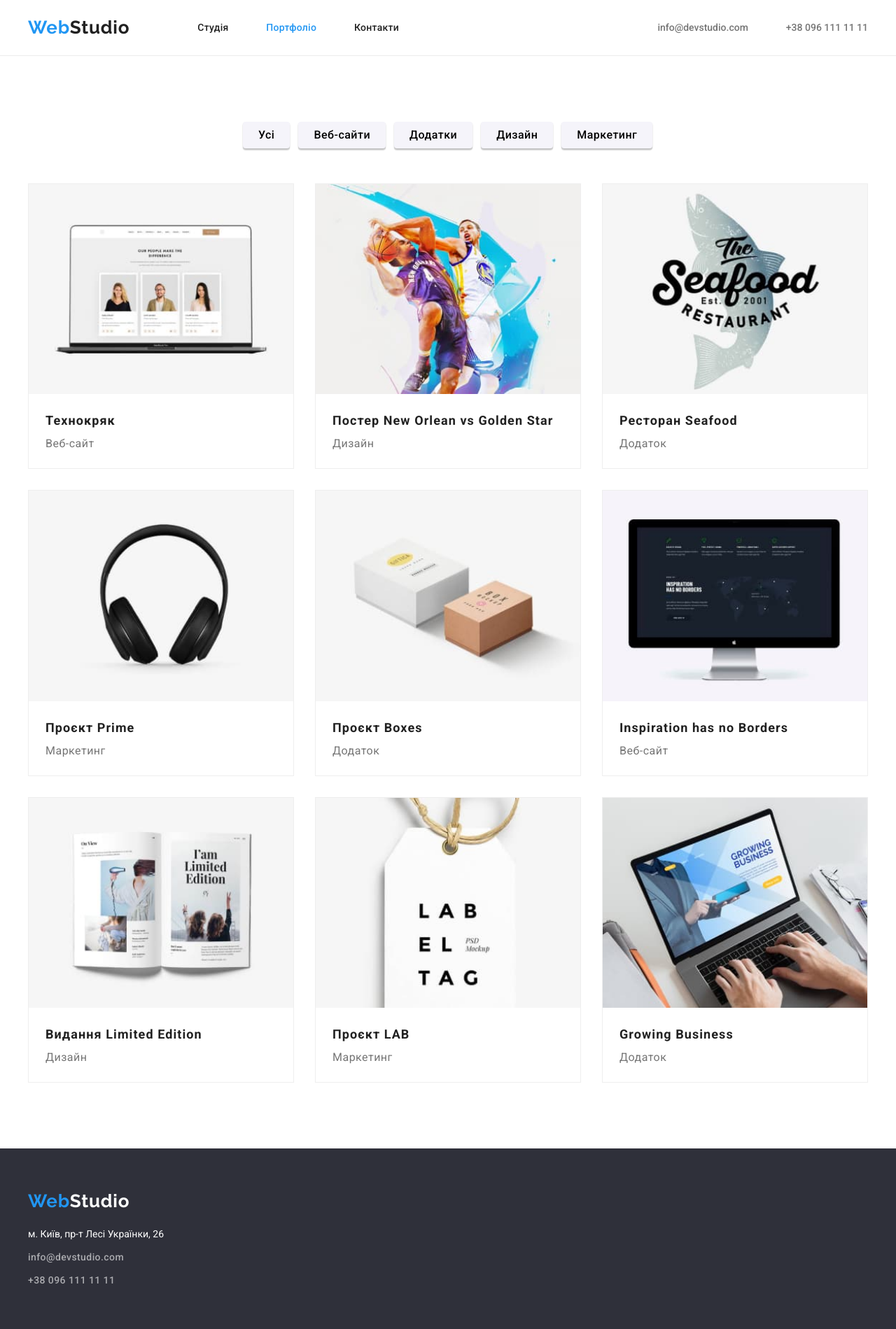
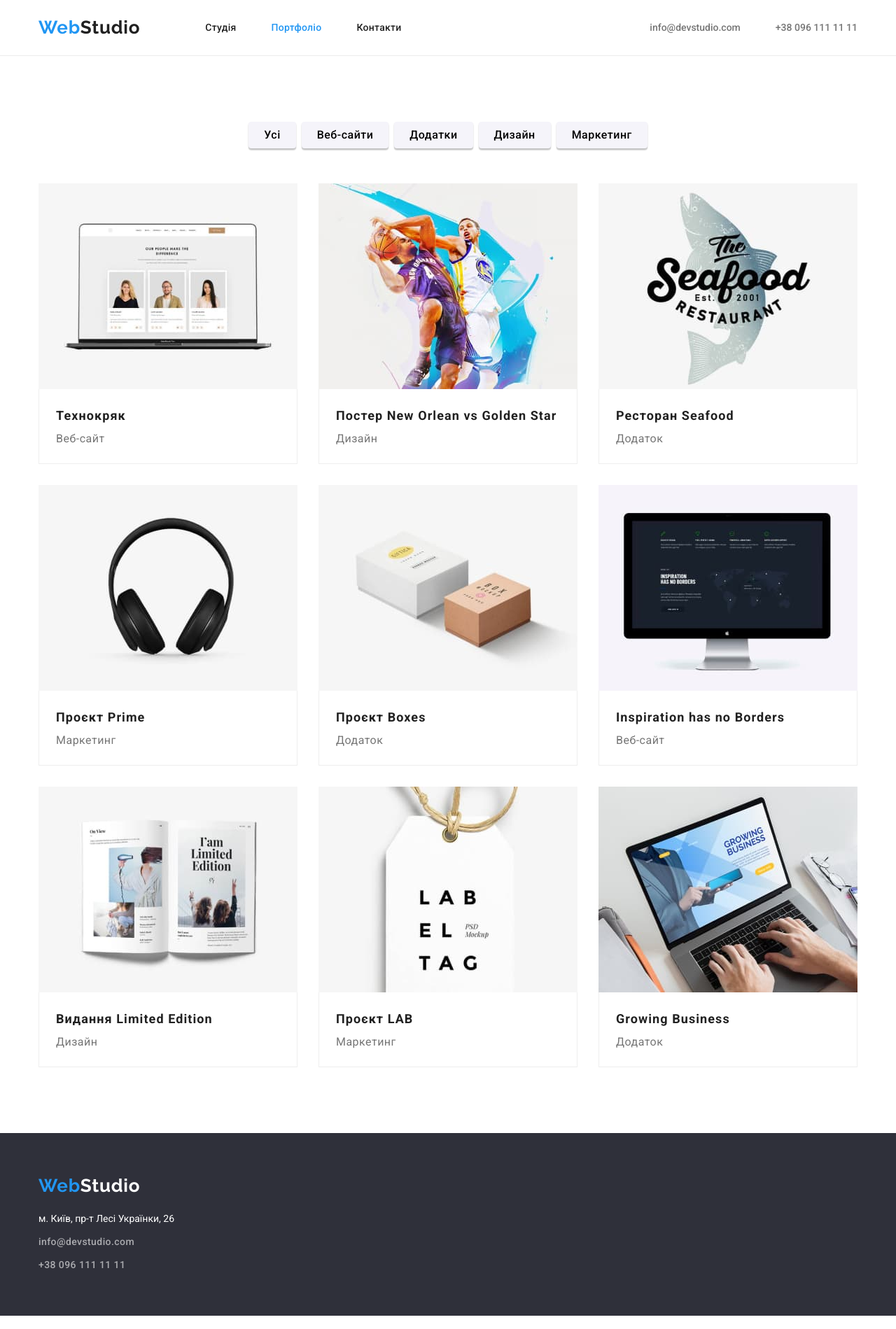
Before and after one commit to AlexandrHaiduk/goit-markup-hw-03, a plain HTML site: page portfolio.html in a window 1280 px wide. Shown: the whole page at 70% size. Drawn offline with Linux system fonts and the light colour scheme.

Commit message:
fixed after mantors remarks

```diff
--- a/css/styles.css
+++ b/css/styles.css
@@ -18,21 +18,17 @@ body {
   color: var(--main-text-color);
 }
 
-ul {
-  display: inline-block;
-  margin: 0;
-  padding-left: 0;
-}
-
 h1,
 h2,
 h3,
+h4,
+h5,
+h6,
+ul,
+ol,
 p {
   margin: 0;
-}
-
-.section {
-  padding: 94px 0;
+  padding: 0;
 }
 
 .link {
@@ -43,24 +39,35 @@ p {
   list-style: none;
 }
 
-.item {
-  display: inline-block;
+img {
+  display: block;
+  max-width: 100%;
+  height: auto;
 }
+
 .container {
   width: 1200px;
   margin: 0 auto;
-  display: flex;
-  justify-content: space-between;
-  align-items: center;
+  padding-left: 15px;
+  padding-right: 15px;
 }
 
-header {
-  display: block;
+/* ----------------!!!INDEX.HTML!!!---------------- */
+
+.page-header {
   padding: 24px 0;
   border-bottom: 1px solid var(--header-border-color);
 }
 
-/* ----------------!!!INDEX.HTML!!!---------------- */
+.header-container {
+  display: flex;
+  align-items: center;
+}
+
+.header-menu {
+  display: flex;
+  align-items: center;
+}
 
 .logo {
   font-family: var(--logo-font), sans-serif;
@@ -69,7 +76,6 @@ header {
   line-height: 1.2;
   letter-spacing: 0.03em;
   color: var(--accent-color);
-  vertical-align: middle;
 }
 
 .logo-second-part {
@@ -82,14 +88,14 @@ header {
   line-height: 1.14;
   letter-spacing: 0.02em;
   margin-left: 93px;
-  display: inline-block;
+  display: flex;
 }
 
 .nav-main .link {
   color: var(--main-text-color);
 }
 
-.nav-main .item:nth-child(n + 2) {
+.nav-main .item:not(:first-child) {
   margin-left: 50px;
 }
 
@@ -98,16 +104,21 @@ header {
   color: var(--accent-color);
 }
 
+.contacts {
+  margin-left: auto;
+  display: flex;
+}
+
+.contacts .item:not(:first-child) {
+  margin-left: 50px;
+}
+
 .mail,
 .telephone {
   font-size: 14px;
   line-height: 1.14;
   font-weight: 500;
   color: var(--secondary-text-color);
-}
-
-.telephone {
-  margin-left: 50px;
 }
 
 .mail:focus,
@@ -122,6 +133,8 @@ header {
 .hero {
   background-color: var(--secondary-accent-color);
   text-align: center;
+  padding-top: 200px;
+  padding-bottom: 200px;
 }
 
 .hero-heading {
@@ -133,7 +146,6 @@ header {
   color: var(--white-color);
   width: 696px;
   margin: 0 auto;
-  margin-top: 106px;
 }
 
 .hero-button {
@@ -145,7 +157,6 @@ header {
   color: var(--white-color);
   background-color: var(--accent-color);
   margin-top: 30px;
-  margin-bottom: 106px;
   width: 216px;
   box-shadow: 0px 4px 4px rgba(0, 0, 0, 0.15);
   border: 0px;
@@ -161,13 +172,18 @@ header {
 
 /* !!!!!!! ADVANTAGE SECTION!!!!!!!! */
 
+.advantage {
+  padding-top: 94px;
+  padding-bottom: 94px;
+}
+
 .advantage .list {
   display: flex;
-  justify-content: space-between;
+  gap: 30px;
 }
 
-.advantage .item:nth-child(n + 2) {
-  margin-left: 30px;
+.advantage .item {
+  flex-basis: calc((100%-30px)/4);
 }
 
 .advantage-titles {
@@ -188,31 +204,34 @@ header {
 
 /* !!!!!!!!ABOUT SECTION!!!!!!!!!!! */
 
+.about {
+  text-align: center;
+  padding-bottom: 94px;
+}
 .about-heading {
   font-size: 36px;
   line-height: 1.17;
   font-weight: 700;
   letter-spacing: 0.03em;
-  margin: 0 auto;
   margin-bottom: 50px;
 }
 
-.about .container {
-  flex-wrap: wrap;
-}
-
-.about .item:nth-child(n + 2) {
-  margin-left: 30px;
+.about .list {
+  display: flex;
+  gap: 30px;
 }
 
 /* !!!!!!!!!TEAM SECTION!!!!!!!!! */
 
-.team .container {
-  flex-wrap: wrap;
+.team {
+  background-color: var(--secondary-background-color);
+  text-align: center;
+  padding: 94px 0;
 }
 
-.team {
-  background-color: var(--secondary-background-color);
+.team .list {
+  display: flex;
+  gap: 30px;
 }
 
 .team .item {
@@ -222,22 +241,14 @@ header {
   border-radius: 0px 0px 4px 4px;
 }
 
-.team .item:nth-child(n + 2) {
-  margin-left: 30px;
-}
-
 .team-heading {
   font-size: 36px;
   line-height: 1.17;
   font-weight: 700;
   letter-spacing: 0.03em;
-  margin: 0 auto;
   margin-bottom: 50px;
 }
 
-.team-photo {
-  margin-bottom: 30px;
-}
 
 .team-names {
   font-size: 16px;
@@ -245,7 +256,6 @@ header {
   font-weight: 500;
   text-align: center;
   letter-spacing: 0.03em;
-  margin-bottom: 10px;
 }
 
 .team-position {
@@ -254,7 +264,11 @@ header {
   color: var(--secondary-text-color);
   text-align: center;
   letter-spacing: 0.03em;
-  margin-bottom: 30px;
+}
+
+.team-definition {
+  padding: 30px 0;
+  font-size: 0;
 }
 
 /* !!!!!FOOTER!!!!!! */
@@ -265,16 +279,20 @@ header {
   padding: 60px 0;
 }
 
-.footer .container {
-  display: block;
-}
-
 .footer .item {
   display: block;
 }
 
+.footer .item + .item {
+  margin-top: 9px;
+}
+
 .footer .logo-second-part {
   color: var(--white-color);
+}
+
+.footer-adress {
+  margin-top: 20px;
 }
 
 .map-pointer {
@@ -282,13 +300,6 @@ header {
   font-size: 14px;
   line-height: 1.7;
   font-style: normal;
-  display: block;
-  margin-top: 20px;
-  margin-bottom: 9px;
-}
-
-.footer .mail {
-  margin-bottom: 9px;
 }
 
 .footer .mail,
@@ -298,8 +309,6 @@ header {
   letter-spacing: 0.03em;
   color: var(--footer-text-color);
   font-style: normal;
-  display: block;
-  margin-left: 0;
 }
 
 .footer .mail:focus,
@@ -313,13 +322,17 @@ header {
 
 /* ----------------!!!PORTFOLIO.HTML!!!------------------ */
 
-/* FILTER SECTION */
+/* PROJECT SECTION */
+
+.project {
+  padding: 94px 0;
+}
 
 .filter {
-  margin: 0 auto;
-  display: block;
-  width: 586px;
   margin-bottom: 50px;
+  display: flex;
+  gap: 8px;
+  justify-content: center;
 }
 .filter-button {
   font-family: var(--main-text-font), sans-serif;
@@ -336,10 +349,6 @@ header {
   border-radius: 4px;
 }
 
-.filter .item:nth-child(n + 2) {
-  padding-left: 8px;
-}
-
 .filter-button:focus,
 .filter-button:hover {
   background-color: var(--accent-color);
@@ -347,24 +356,20 @@ header {
   cursor: pointer;
 }
 
-/* PROJECT SECTION */
-
 .project-list {
   display: flex;
   flex-wrap: wrap;
-  justify-content: space-between;
   gap: 30px;
-  font-size: 0;
 }
 
 .project-list .item {
-  border: 1px solid var(--project-item-border);
   flex-basis: calc((100% - 60px) / 3);
 }
 
-.project-image {
-  width: 100%;
-  margin-bottom: 20px;
+.project-definition {
+  padding: 20px 24px;
+  border: 1px solid var(--project-item-border);
+  border-top: none;
 }
 
 .project-name {
@@ -373,7 +378,6 @@ header {
   font-weight: 700;
   letter-spacing: 0.06em;
   color: var(--main-text-color);
-  margin-left: 24px;
 }
 
 .project-type {
@@ -381,8 +385,6 @@ header {
   line-height: 1.87;
   letter-spacing: 0.03em;
   color: var(--secondary-text-color);
-  margin-left: 24px;
-  margin-bottom: 20px;
 }
 
 .current.link {
--- a/portfolio.html
+++ b/portfolio.html
@@ -16,15 +16,17 @@
     <title>HW-03-portfolio</title>
   </head>
   <body>
-    <header>
-      <div class="container">
+    <header class="page-header">
+      <div class="container header-container">
         <nav class="header-menu">
           <a href="./index.html" class="logo link"
             >Web<span class="logo-second-part">Studio</span></a
           >
 
           <ul class="nav-main list">
-            <li class="item"><a href="./index.html" class="link">Студія</a></li>
+            <li class="item">
+              <a href="./index.html" class="link">Студія</a>
+            </li>
             <li class="item">
               <a href="./portfolio.html" class="current link">Портфоліо</a>
             </li>
@@ -32,7 +34,7 @@
           </ul>
         </nav>
 
-        <ul class="list">
+        <ul class="contacts list">
           <li class="item">
             <a href="mailto:info@devstudio.com" class="mail link"
               >info@devstudio.com</a
@@ -76,8 +78,10 @@
                   alt="laptop"
                   width="370"
                 />
+                <div class="project-definition">
                   <h2 class="project-name">Технокряк</h2>
                   <p class="project-type">Веб-сайт</p>
+                </div>
               </a>
             </li>
             <li class="new-orlean-vs-gold-star item">
@@ -88,8 +92,10 @@
                   alt="poster-new-orlean-vs-gold-star"
                   width="370"
                 />
+                <div class="project-definition">
                   <h2 class="project-name">Постер New Orlean vs Golden Star</h2>
                   <p class="project-type">Дизайн</p>
+                </div>
               </a>
             </li>
             <li class="seafood-restaraunt item">
@@ -100,8 +106,10 @@
                   alt="restaraunt-logo"
                   width="370"
                 />
+                <div class="project-definition">
                   <h2 class="project-name">Ресторан Seafood</h2>
                   <p class="project-type">Додаток</p>
+                </div>
               </a>
             </li>
             <li class="project-prime item">
@@ -112,9 +120,11 @@
                   alt="Headphones"
                   width="370"
                 />
+                <div class="project-definition">
                   <h2 class="project-name">Проєкт Prime</h2>
-                <p class="project-type">Маркетинг</p></a
-              >
+                  <p class="project-type">Маркетинг</p>
+                </div>
+              </a>
             </li>
             <li class="project-boxes item">
               <a href="#" class="link">
@@ -124,9 +134,11 @@
                   alt="two papper boxes"
                   width="370"
                 />
+                <div class="project-definition">
                   <h2 class="project-name">Проєкт Boxes</h2>
-                <p class="project-type">Додаток</p></a
-              >
+                  <p class="project-type">Додаток</p>
+                </div>
+              </a>
             </li>
             <li class="web-no-borders item">
               <a href="#" class="link">
@@ -136,8 +148,10 @@
                   alt="web site promo"
                   width="370"
                 />
+                <div class="project-definition">
                   <h2 class="project-name">Inspiration has no Borders</h2>
                   <p class="project-type">Веб-сайт</p>
+                </div>
               </a>
             </li>
             <li class="limited-edition-book item">
@@ -148,9 +162,11 @@
                   alt="book spread"
                   width="370"
                 />
+                <div class="project-definition">
                   <h2 class="project-name">Видання Limited Edition</h2>
-                <p class="project-type">Дизайн</p></a
-              >
+                  <p class="project-type">Дизайн</p>
+                </div>
+              </a>
             </li>
             <li class="project-lab item">
               <a href="#" class="link">
@@ -160,8 +176,10 @@
                   alt="tag with lab logo"
                   width="370"
                 />
+                <div class="project-definition">
                   <h2 class="project-name">Проєкт LAB</h2>
                   <p class="project-type">Маркетинг</p>
+                </div>
               </a>
             </li>
             <li class="growing-busines-app item">
@@ -172,9 +190,11 @@
                   alt="working on laptop"
                   width="370"
                 />
+                <div class="project-definition">
                   <h2 class="project-name">Growing Business</h2>
-                <p class="project-type">Додаток</p></a
-              >
+                  <p class="project-type">Додаток</p>
+                </div>
+              </a>
             </li>
           </ul>
         </div>
@@ -186,7 +206,7 @@
         <a href="./index.html" class="logo link"
           >Web<span class="logo-second-part">Studio</span></a
         >
-        <address>
+        <address class="footer-adress">
           <ul class="list">
             <li class="item">
               <a
```
Also changed, not shown: index.html (+53 -19 lines). Lines whose indentation alone changed are shown as unchanged.
